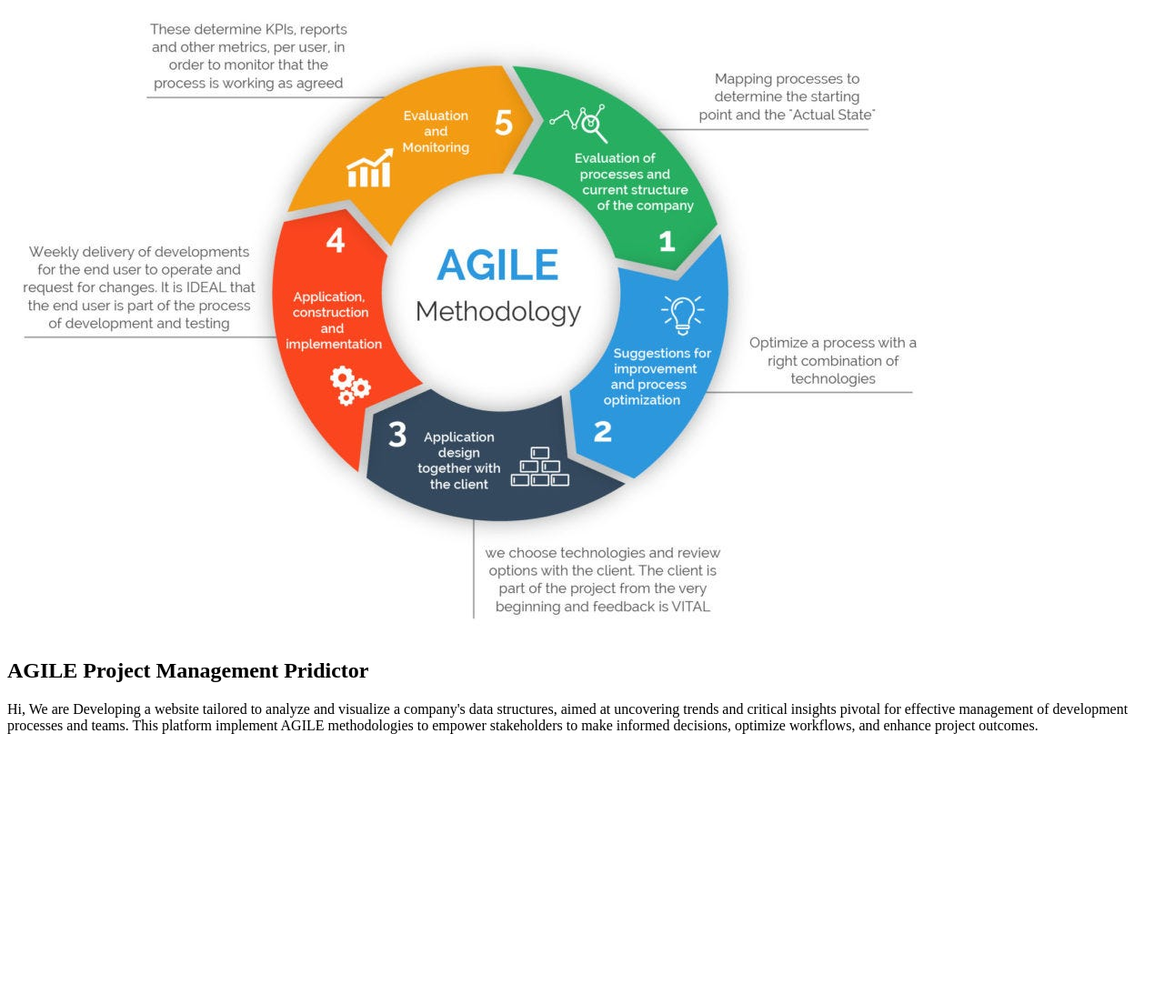
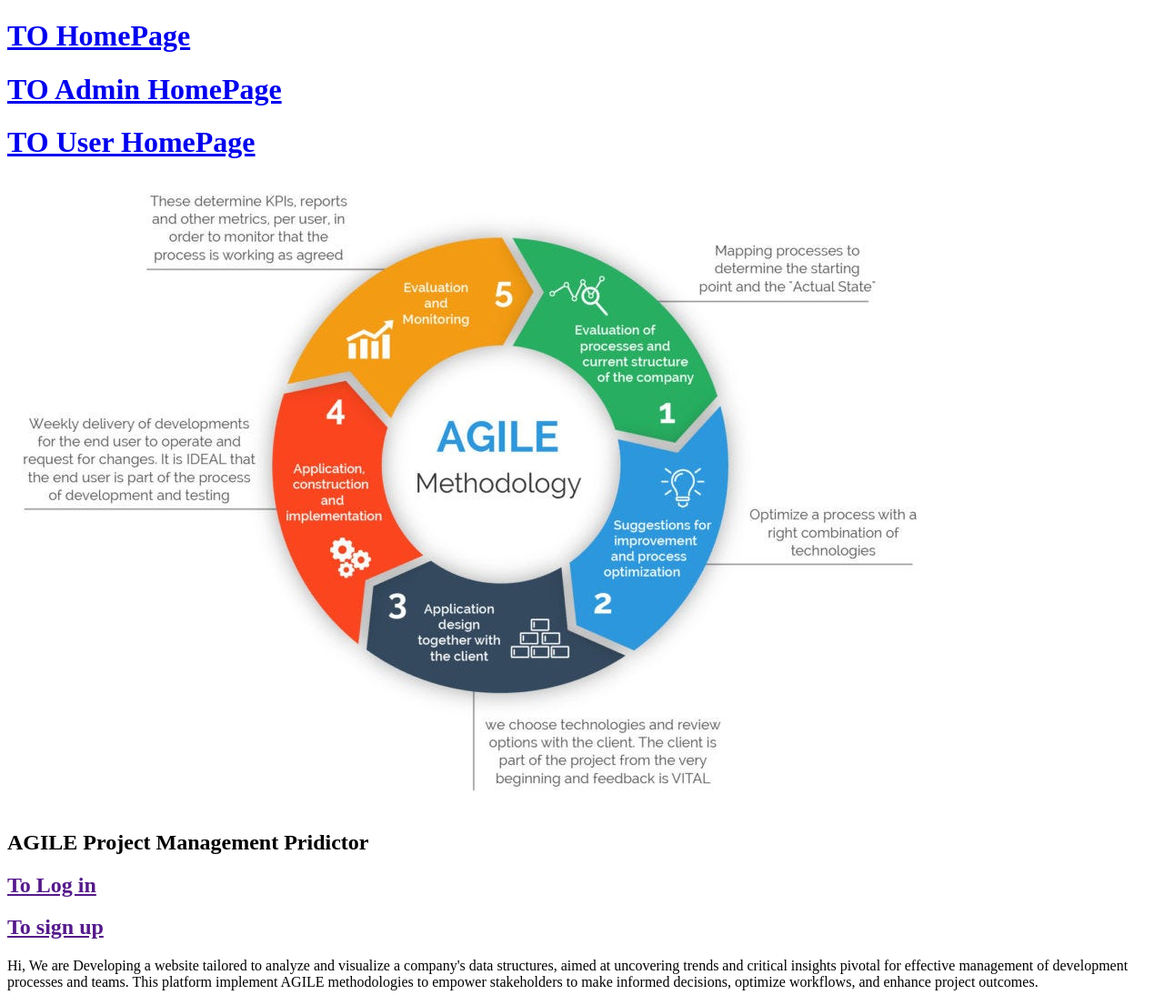
Before and after one commit to deanMansour/Agile-project-management-predictor, a Django app: template AgileProject_ManagementPredictor/Predicting_app/templates/Predicting_app/homepage.html in a window 1280 px wide. Shown: the whole page at 91% size. Before the commit the page ends 807 px from the top, so only its background shows below. Run offline with Django 5.2, Linux system fonts and the light colour scheme; the template is opened without the code that fills it, so the values that code supplies are empty; parts of the project's set-up code (start-up, migrations or seed data) failed here and were passed over.

Commit message:
linking templates

```diff
--- a/AgileProject_ManagementPredictor/Predicting_app/templates/Predicting_app/admin_OR_user_MainPage.html
+++ b/AgileProject_ManagementPredictor/Predicting_app/templates/Predicting_app/admin_OR_user_MainPage.html
@@ -11,5 +11,5 @@
         <h1><a href="">add data</a></h1>
         <h1><a href="">delete data</a></h1>
     </header>
-    <h1>  some historic data used to measure project predicting </h1>
+    <h1>some historic data used to measure project predicting</h1>
 {% endblock %}
--- a/AgileProject_ManagementPredictor/Predicting_app/templates/Predicting_app/admin_OR_user_measurementPage.html
+++ b/AgileProject_ManagementPredictor/Predicting_app/templates/Predicting_app/admin_OR_user_measurementPage.html
@@ -10,5 +10,5 @@
         <h1><a href="">show measures</a></h1>
         <h1><a href="">show graph</a></h1>
     </header>
-    <h1>  some measures and graphs content measured according to the projects saved data  </h1>
+    <h1>some measures and graphs content measured according to the projects saved data</h1>
 {% endblock %}
--- a/AgileProject_ManagementPredictor/Predicting_app/templates/Predicting_app/homepage.html
+++ b/AgileProject_ManagementPredictor/Predicting_app/templates/Predicting_app/homepage.html
@@ -10,6 +10,9 @@
         <header>
             <img src="{% static "Predicting_app/images/agile_methodology_cyrcle.jpg"%}" alt="AGILE Project Management Pridictor"  />
             <h2>AGILE Project Management Pridictor</h2>
+
+            <h1><a href="">To Log in</a></h1>
+            <h1><a href="">To sign up</a></h1>
         </header>
         <p>
             Hi, We are Developing a website tailored to analyze and visualize a company's data structures,
--- a/AgileProject_ManagementPredictor/templates/base.html
+++ b/AgileProject_ManagementPredictor/templates/base.html
@@ -7,8 +7,19 @@
     {% block css_files %}{% endblock css_files %}
 </head>
 <body>
-    <!-- Your HTML content here -->
+    <header>
+        <!-- activate view by path name -->
+        <h1><a href="{% url "home_pageview_path" %}}"> TO HomePage</a></h1>
+
+        <!-- i should add if statment later,
+             for choosing if it admin or user account to show it button-->
+        <h1><a href="{% url "home_pageview_path" %}}"> TO Admin HomePage</a></h1>
+
+        <h1><a href="{% url "home_pageview_path" %}}"> TO User HomePage</a></h1>
+    </header>
+    <!-- HTML content here -->
     {% block content %}
+    <!--content of inherted templates-->
     {% endblock  %}
 </body>
 </html>
```
